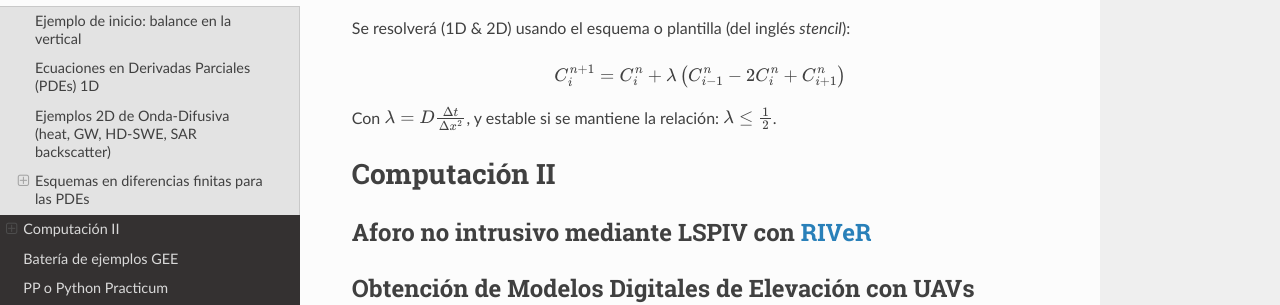
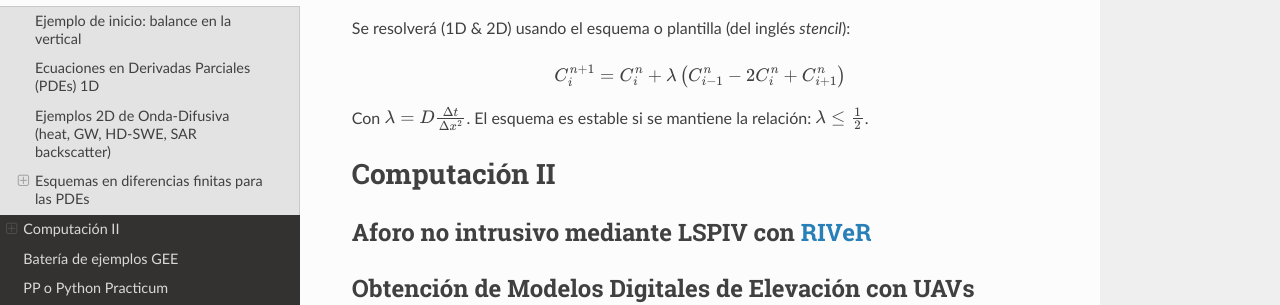
Before and after one commit to ivillamadrid/HidrologiaXXI, a Sphinx documentation site: the page built from docs/source/computacion.rst, in a window 1280 px wide and 900 px high, scrolled down 3006 px. Shown: the part 263-568 px from the top of the window. Built offline with Sphinx 7.4.7 and the Read the Docs theme 2.0.0, drawn with Linux system fonts in a browser that asks for light colours.

Commit message:
Update computacion.rst

```diff
--- a/docs/source/computacion.rst
+++ b/docs/source/computacion.rst
@@ -139,7 +139,7 @@ Se resolverá (1D & 2D) usando el esquema o plantilla (del inglés *stencil*):
 
 .. math:: C_i^{n+1}=C_i^n + \lambda \left( C_{i-1}^n -2C_i^n + C_{i+1}^n \right)
 
-Con :math:`\lambda=D\frac{\Delta t}{\Delta x^2}`, y estable si se mantiene la relación: :math:`\lambda \le \frac{1}{2}`.
+Con :math:`\lambda=D\frac{\Delta t}{\Delta x^2}`. El esquema es estable si se mantiene la relación: :math:`\lambda \le \frac{1}{2}`.
 
 
 Computación II
```
